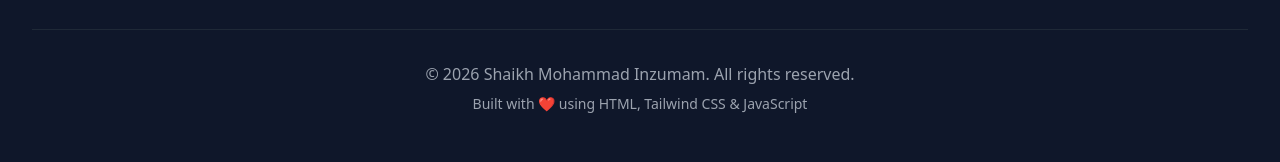
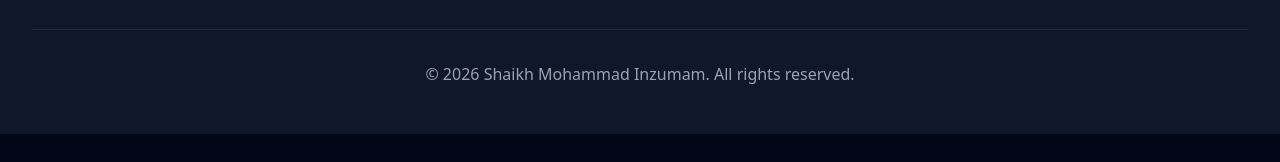
Before and after one commit to mohd-inzumam/Inzumam-First-Project, a plain HTML site: page index.html in a window 1280 px wide. Shown: the part 6633-6795 px from the top of the page. After the commit the page ends 6767 px from the top, so only its background shows below. Drawn offline with nearby package versions, Linux system fonts and the light colour scheme.

Commit message:
Update index.html
optional info

```diff
--- a/index.html
+++ b/index.html
@@ -837,7 +837,7 @@
 
             <div class="border-t border-gray-800 pt-8 text-center text-gray-400">
                 <p>&copy; <span id="current-year"></span> Shaikh Mohammad Inzumam. All rights reserved.</p>
-                <p class="text-sm mt-2">Built with ❤️ using HTML, Tailwind CSS & JavaScript</p>
+
             </div>
         </div>
     </footer>
```
